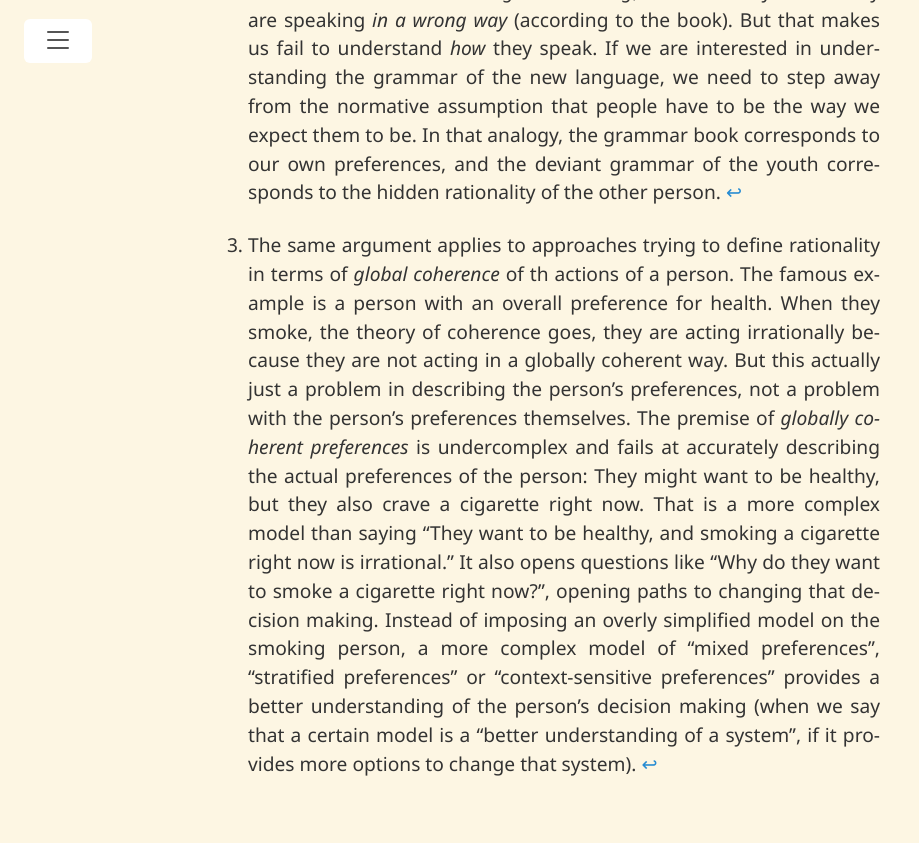
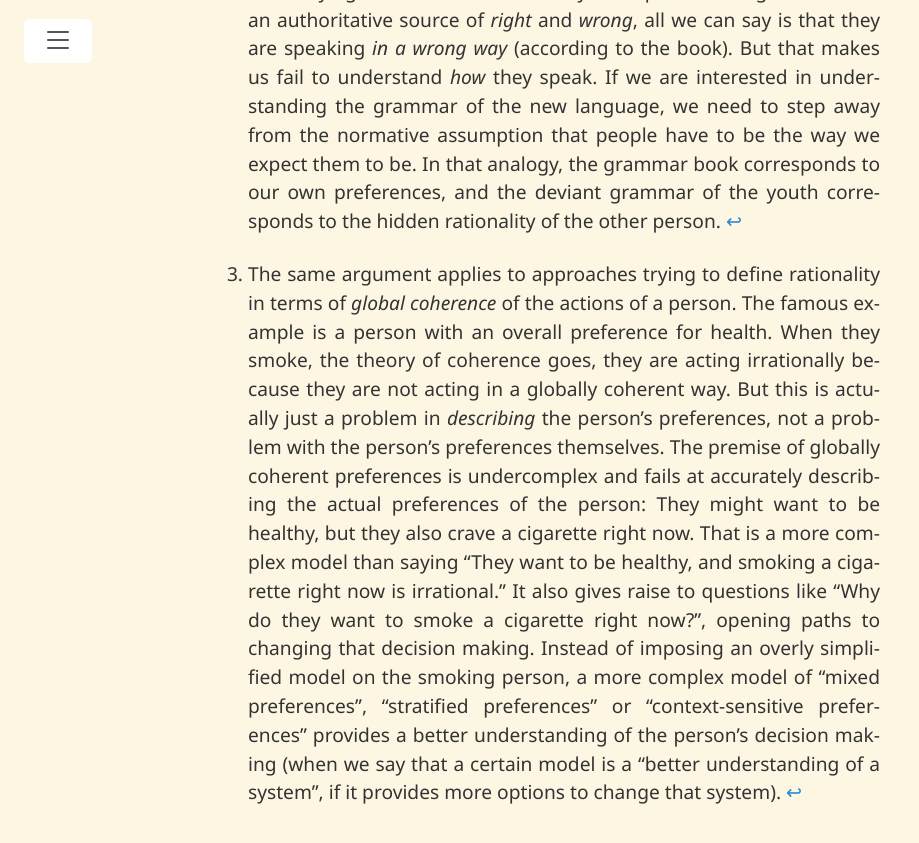
Before and after one commit to jonathan-scholbach/jonathan-scholbach.github.io, a Jekyll site: the page built from _posts/2023-02-20-everyone-is-perfectly-rational-always.md, in a window 1280 px wide and 900 px high, scrolled down 7645 px. Shown: the top 843 px of the window, without its empty margins (0-919 px from the left). Built offline with Jekyll 4.4.1, drawn with Linux system fonts in a browser that asks for light colours; some of the changed text lies outside the part shown.

Commit message:
Fix stylistic and orthographic flaws in post everyone-is-perfectly-rational-always

```diff
--- a/_posts/2023-02-20-everyone-is-perfectly-rational-always.md
+++ b/_posts/2023-02-20-everyone-is-perfectly-rational-always.md
@@ -63,16 +64,17 @@
 certain behavior depends on these unknown preferences, we cannot tell whether a
 person is acting rationally from their behavior alone.
 
-[^nb]: Saying that it is _a fallacy_ to conclude that a person is irrational
-    does not mean that the person is rational. It may or may not be true that
-    the person is irrational. Here, the argument merely states that we cannot
-    know, based on the behavior of the person alone.
+[^nb]:
+    Saying that it is _a fallacy_ to conclude that a person is irrational does
+    not mean that the person is rational. It may or may not be true that the
+    person is irrational. Here, the argument merely states that we cannot know,
+    based on the behavior of the person alone.
 
 Asking "Is this behavior rational?" without knowing the preferences is similar
 to asking "Is a hammer a good tool?" without knowing what we want to achieve.
 Whether the hammer is a good tool, certainly depends on the goal we want to
 achieve with it. When we need to get a nail into a wall, a hammer may be a good
-instrument. When we want to cure our headache, or clean our windows we better
+instrument. When we want to cure our headache, or clean our windows, we better
 look for something else.
 
 The above does not only apply to what a person is doing, but also to what
@@ -165,23 +167,23 @@
 
 [^coherence]:
     The same argument applies to approaches trying to define rationality in
-    terms of _global coherence_ of th actions of a person. The famous example is
+    terms of _global coherence_ of the actions of a person. The famous example is
     a person with an overall preference for health. When they smoke, the theory
     of coherence goes, they are acting irrationally because they are not acting
-    in a globally coherent way. But this actually just a problem in describing
-    the person's preferences, not a problem with the person's preferences
-    themselves. The premise of _globally coherent preferences_ is undercomplex
-    and fails at accurately describing the actual preferences of the person:
-    They might want to be healthy, but they also crave a cigarette right now.
-    That is a more complex model than saying "They want to be healthy, and
-    smoking a cigarette right now is irrational." It also opens questions like
-    "Why do they want to smoke a cigarette right now?", opening paths to
-    changing that decision making. Instead of imposing an overly simplified
-    model on the smoking person, a more complex model of "mixed preferences",
-    "stratified preferences" or "context-sensitive preferences" provides a
-    better understanding of the person's decision making (when we say that a
-    certain model is a "better understanding of a system", if it provides more
-    options to change that system).
+    in a globally coherent way. But this is actually just a problem in
+    _describing_ the person's preferences, not a problem with the person's
+    preferences themselves. The premise of globally coherent preferences is
+    undercomplex and fails at accurately describing the actual preferences of
+    the person: They might want to be healthy, but they also crave a cigarette
+    right now. That is a more complex model than saying "They want to be
+    healthy, and smoking a cigarette right now is irrational." It also gives
+    raise to questions like "Why do they want to smoke a cigarette right now?",
+    opening paths to changing that decision making. Instead of imposing an
+    overly simplified model on the smoking person, a more complex model of
+    "mixed preferences", "stratified preferences" or "context-sensitive
+    preferences" provides a better understanding of the person's decision making
+    (when we say that a certain model is a "better understanding of a system",
+    if it provides more options to change that system).
 
 If instead, we assume that the other person is rational, we have to search for a
 difference in their preferences and motives in order to explain their
```
Also changed, not shown: other parts of _posts/2023-02-20-everyone-is-perfectly-rational-always.md (+4 -3 lines).
